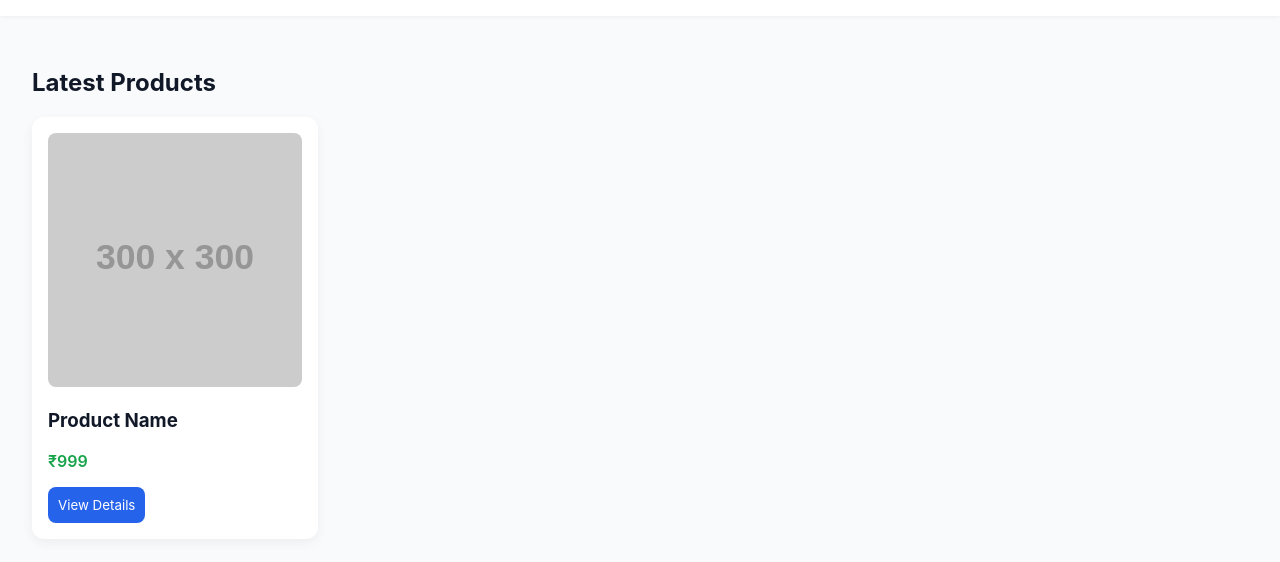
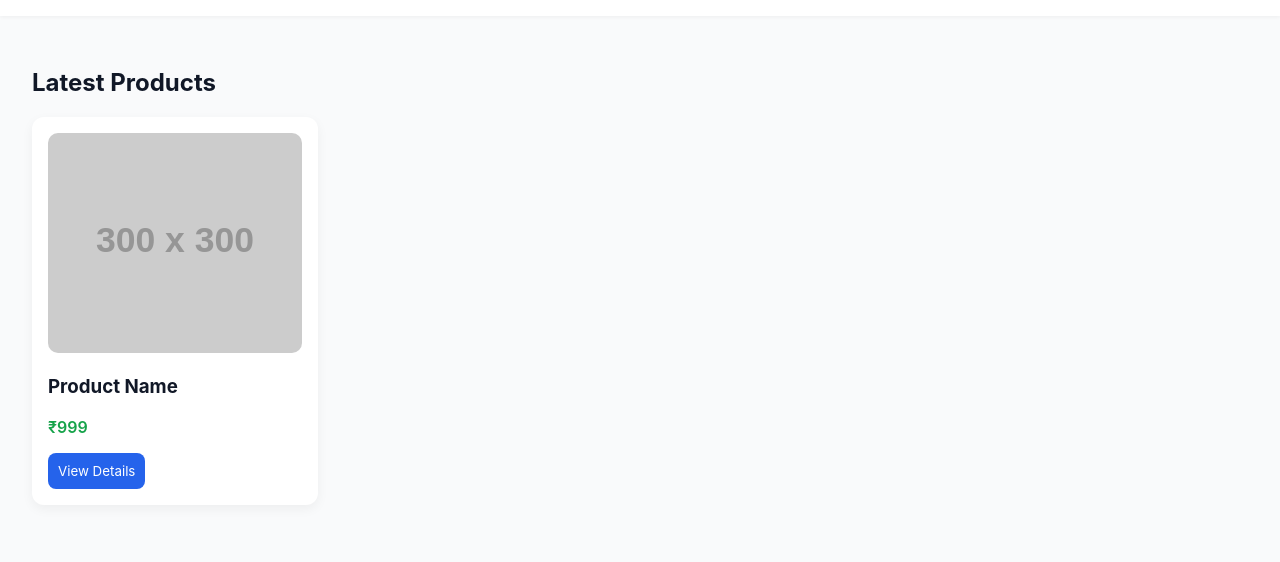
Before and after one commit to Shreyash0755/CodeAlpha_Ecommerce_Store, a plain HTML site: page frontend/index.html in a window 1280 px wide. Shown: the part 98-660 px from the top of the page. Drawn offline with Linux system fonts and the light colour scheme; no server answers; placeholder pictures from the web are drawn by us.

Commit message:
Improve product image styling for consistent UI

```diff
--- a/frontend/css/style.css
+++ b/frontend/css/style.css
@@ -311,3 +311,10 @@ button {
   margin-right: 10px;
   font-weight: 500;
 }
+
+.product-card img {
+  width: 100%;
+  height: 220px;
+  object-fit: cover;
+  border-radius: 10px;
+}
```
